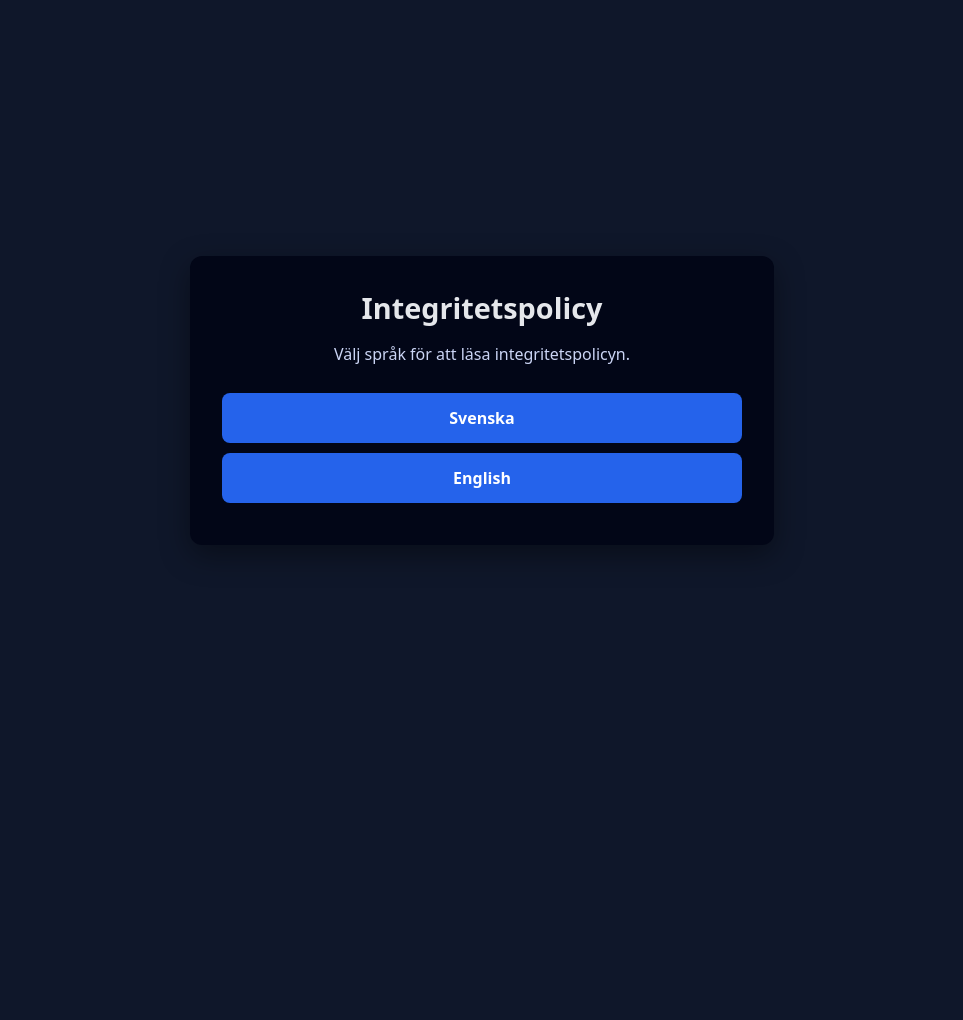
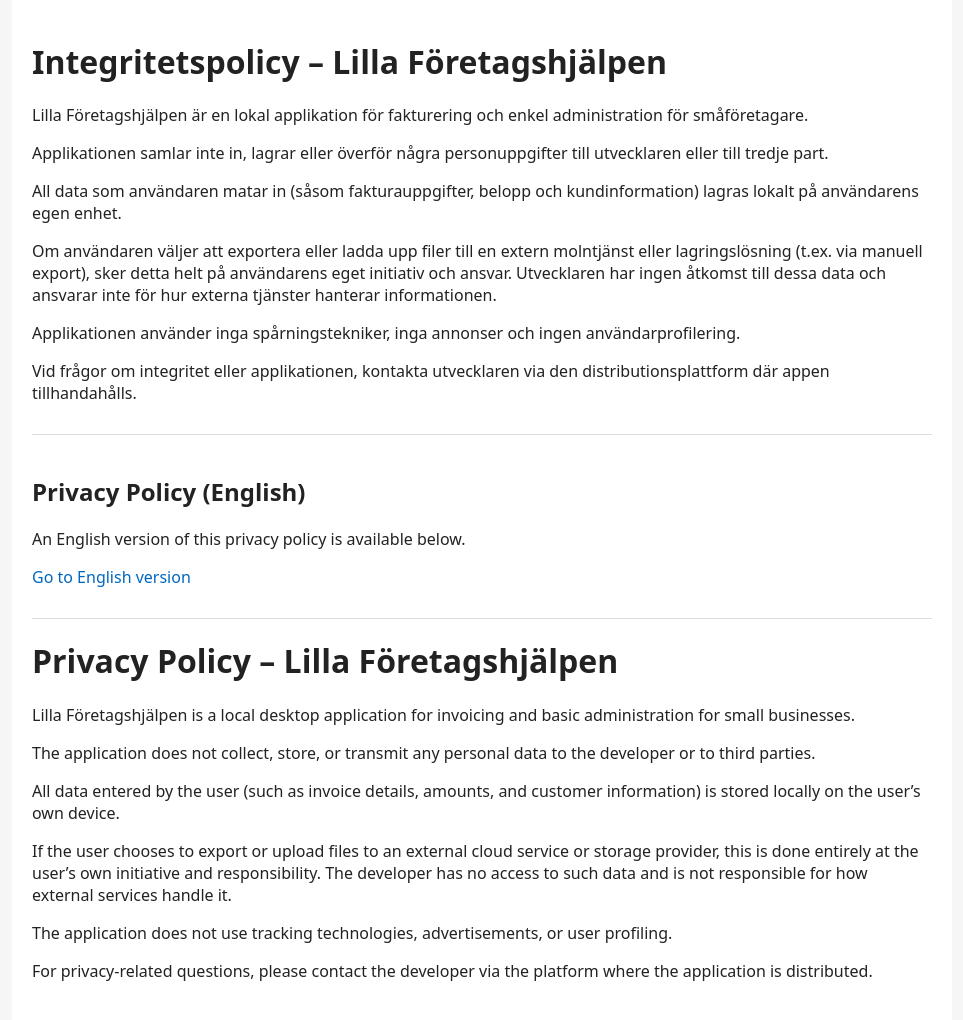
Before and after one commit to Morfarspyre/privacy-policy, a plain HTML site: page index.html in a window 1280 px wide. Shown: the whole page, without its empty margins (158-1121 px from the left). Before the commit the page ends 800 px from the top, so only its background shows below. Drawn offline with Linux system fonts and the light colour scheme.

Commit message:
Update index.html

```diff
--- a/index.html
+++ b/index.html
@@ -2,60 +2,120 @@
 <html lang="sv">
 <head>
   <meta charset="UTF-8" />
-  <title>Integritetspolicy</title>
+  <title>Integritetspolicy – Lilla Företagshjälpen</title>
   <meta name="viewport" content="width=device-width, initial-scale=1.0" />
   <style>
     body {
-      font-family: system-ui, -apple-system, BlinkMacSystemFont, "Segoe UI", Roboto, Arial, sans-serif;
-      background: #0f172a;
-      color: #e5e7eb;
-      display: flex;
-      align-items: center;
-      justify-content: center;
-      min-height: 100vh;
+      font-family: system-ui, -apple-system, Segoe UI, Roboto, Arial, sans-serif;
+      background: #f6f6f6;
+      color: #222;
       margin: 0;
+      padding: 0;
     }
-    .card {
-      background: #020617;
-      border-radius: 12px;
-      padding: 32px;
-      max-width: 520px;
-      width: 100%;
-      box-shadow: 0 10px 30px rgba(0,0,0,0.4);
-      text-align: center;
+    main {
+      max-width: 900px;
+      margin: 0 auto;
+      padding: 40px 20px;
+      background: #ffffff;
     }
     h1 {
       margin-top: 0;
-      margin-bottom: 12px;
-      font-size: 1.8rem;
-    }
-    p {
-      margin-bottom: 28px;
-      color: #cbd5f5;
     }
     a {
-      display: block;
+      color: #0067c0;
       text-decoration: none;
-      padding: 14px 18px;
-      margin: 10px 0;
-      border-radius: 8px;
-      font-weight: 600;
-      background: #2563eb;
-      color: white;
-      transition: background 0.2s ease;
     }
     a:hover {
-      background: #1d4ed8;
+      text-decoration: underline;
+    }
+    .lang {
+      margin-top: 30px;
+      padding-top: 20px;
+      border-top: 1px solid #ddd;
     }
   </style>
 </head>
 <body>
-  <div class="card">
-    <h1>Integritetspolicy</h1>
-    <p>Välj språk för att läsa integritetspolicyn.</p>
+  <main>
+    <h1>Integritetspolicy – Lilla Företagshjälpen</h1>
 
-    <a href="sv.html">Svenska</a>
-    <a href="en.html">English</a>
-  </div>
+    <p>
+      Lilla Företagshjälpen är en lokal applikation för fakturering och enkel
+      administration för småföretagare.
+    </p>
+
+    <p>
+      Applikationen samlar inte in, lagrar eller överför några personuppgifter
+      till utvecklaren eller till tredje part.
+    </p>
+
+    <p>
+      All data som användaren matar in (såsom fakturauppgifter, belopp och
+      kundinformation) lagras lokalt på användarens egen enhet.
+    </p>
+
+    <p>
+      Om användaren väljer att exportera eller ladda upp filer till en extern
+      molntjänst eller lagringslösning (t.ex. via manuell export), sker detta helt
+      på användarens eget initiativ och ansvar. Utvecklaren har ingen åtkomst till
+      dessa data och ansvarar inte för hur externa tjänster hanterar informationen.
+    </p>
+
+    <p>
+      Applikationen använder inga spårningstekniker, inga annonser och ingen
+      användarprofilering.
+    </p>
+
+    <p>
+      Vid frågor om integritet eller applikationen, kontakta utvecklaren via
+      den distributionsplattform där appen tillhandahålls.
+    </p>
+
+    <div class="lang">
+      <h2>Privacy Policy (English)</h2>
+      <p>
+        An English version of this privacy policy is available below.
+      </p>
+      <p>
+        <a href="#english">Go to English version</a>
+      </p>
+    </div>
+
+    <div class="lang" id="english">
+      <h1>Privacy Policy – Lilla Företagshjälpen</h1>
+
+      <p>
+        Lilla Företagshjälpen is a local desktop application for invoicing and
+        basic administration for small businesses.
+      </p>
+
+      <p>
+        The application does not collect, store, or transmit any personal data
+        to the developer or to third parties.
+      </p>
+
+      <p>
+        All data entered by the user (such as invoice details, amounts, and
+        customer information) is stored locally on the user’s own device.
+      </p>
+
+      <p>
+        If the user chooses to export or upload files to an external cloud
+        service or storage provider, this is done entirely at the user’s own
+        initiative and responsibility. The developer has no access to such data
+        and is not responsible for how external services handle it.
+      </p>
+
+      <p>
+        The application does not use tracking technologies, advertisements, or
+        user profiling.
+      </p>
+
+      <p>
+        For privacy-related questions, please contact the developer via the
+        platform where the application is distributed.
+      </p>
+    </div>
+  </main>
 </body>
 </html>
```
